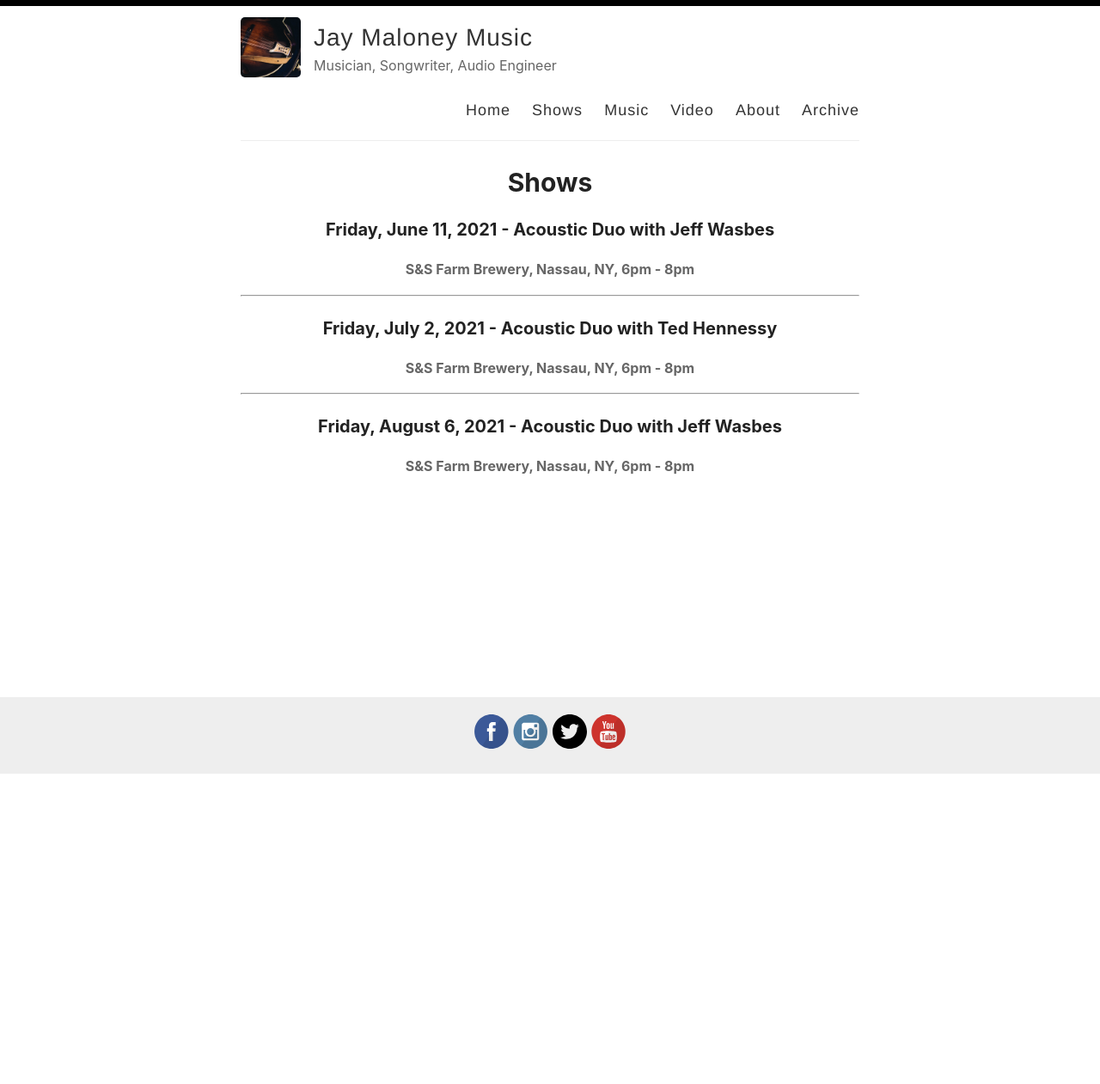
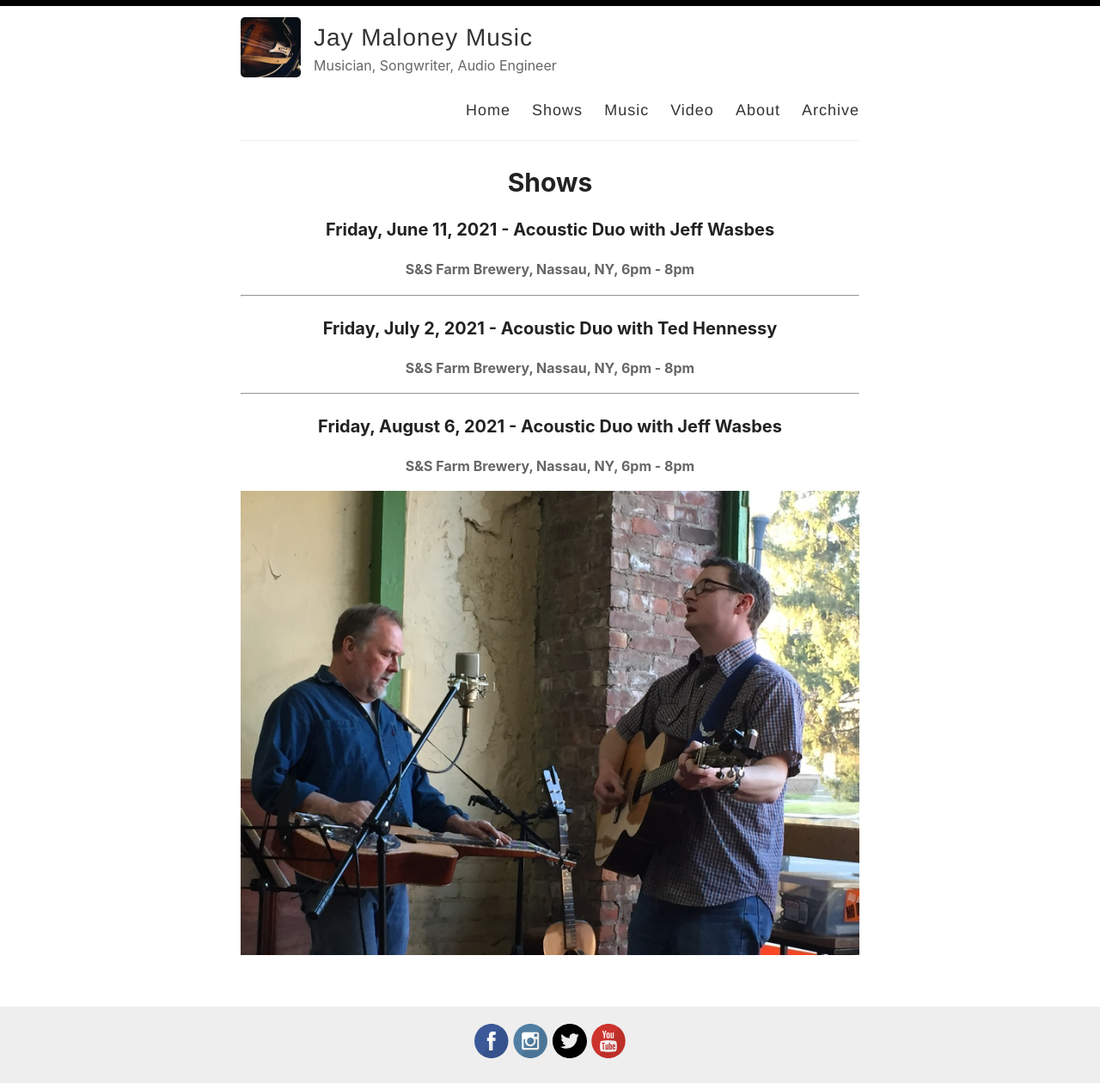
Before and after one commit to thisjaymaloney/thisjaymaloney.github.io, a Jekyll site: the page built from _pages/shows.md, in a window 1280 px wide. Shown: the whole page at 86% size. Built offline with Jekyll 4.4.1, drawn with Linux system fonts in a browser that asks for light colours; before the commit the page ends 901 px from its top, so only the background shows below that.

Commit message:
Added image

```diff
--- a/_pages/shows.md
+++ b/_pages/shows.md
@@ -11,3 +11,7 @@ title: Shows
 ---
 ### Friday, August 6, 2021 - Acoustic Duo with Jeff Wasbes
 #### S&S Farm Brewery, Nassau, NY, 6pm - 8pm
+
+<p style="text-align:center;">
+<img src="/images/Jay M. 001_sm.jpg" alt="Jay Maloney & Kevin Maul - 2016">
+</p>
```
